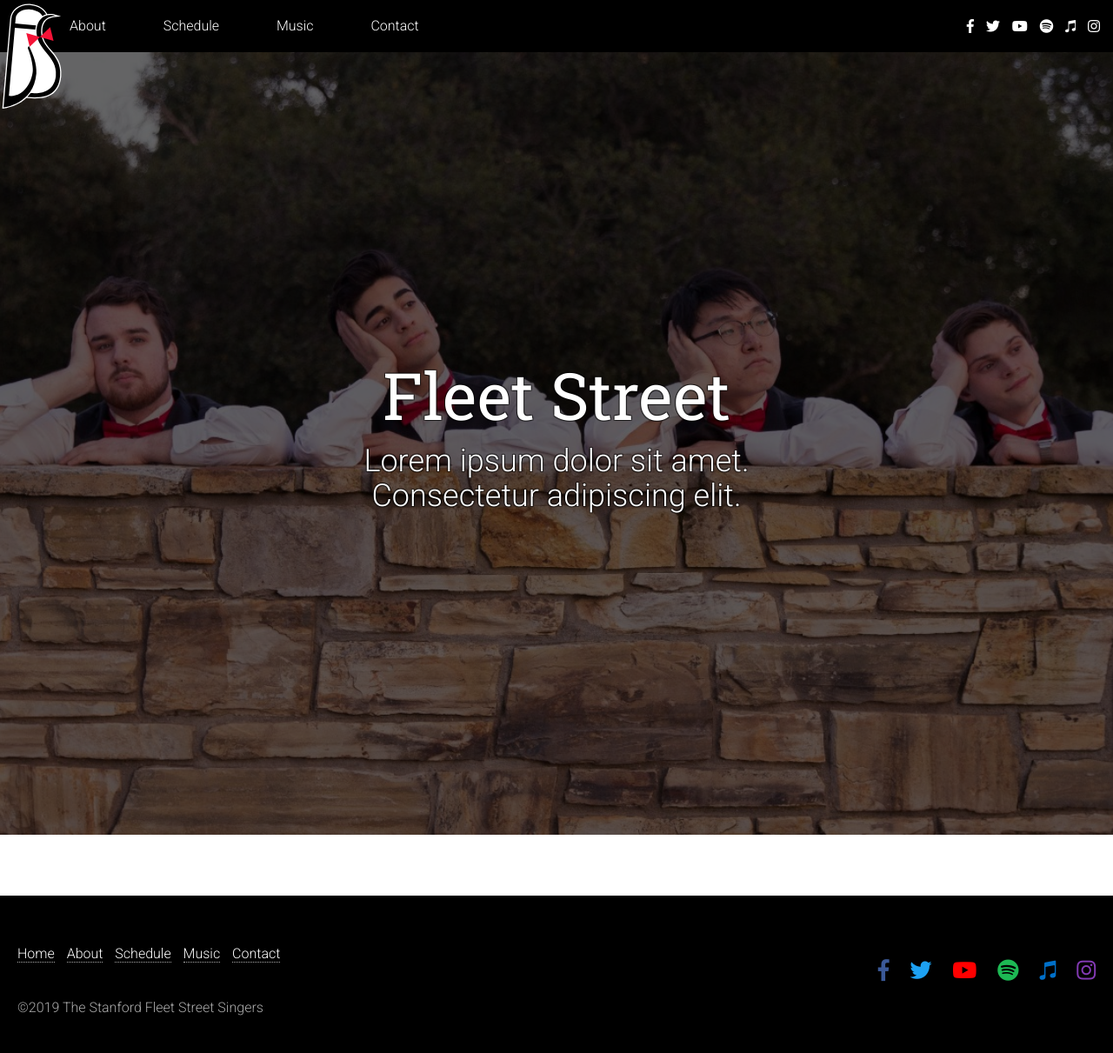
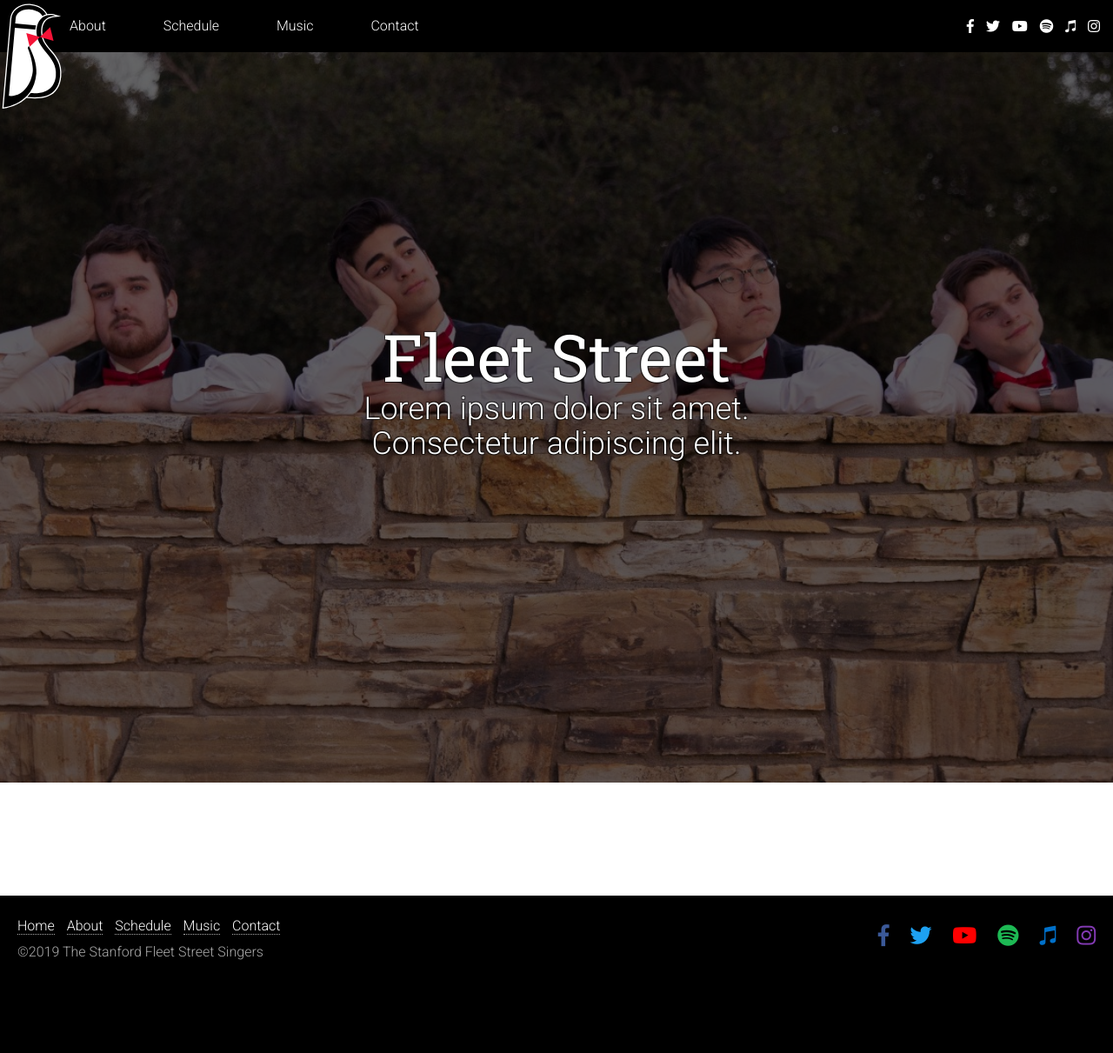
Before and after one commit to RobertAKARobin/fleetstreetsingers.github.io, a Jekyll site: the page built from index.md, in a window 1280 px wide. Shown: the whole page at 87% size. Built offline with Jekyll 4.4.1, drawn with Linux system fonts in a browser that asks for light colours; after the commit the page ends 1131 px from its top, so only the background shows below that.

Commit message:
CSS tweaks

```diff
--- a/_layouts/base.html
+++ b/_layouts/base.html
@@ -16,7 +16,7 @@
 	<link rel="apple-touch-icon" href="/assets/images/bowtie.png" type="image/png"/>
 
 	<link rel="stylesheet" href="/assets/css/styles.css" />
-	{% if jekyll.environment == "production" %}
+	{% if jekyll.environment == 'production' %}
 	<link rel="stylesheet" href="https://use.fontawesome.com/releases/v5.7.2/css/all.css" integrity="sha384-fnmOCqbTlWIlj8LyTjo7mOUStjsKC4pOpQbqyi7RrhN7udi9RwhKkMHpvLbHG9Sr" crossorigin="anonymous">
 	<link href="https://fonts.googleapis.com/css?family=Roboto+Slab:400|Roboto:300" rel="stylesheet">
 	{% else %}
--- a/_sass/base.scss
+++ b/_sass/base.scss
@@ -61,26 +61,47 @@
 	line-height:1.9em;
 	font-weight:400;
 }
+main{
+	h1,h2,h3,h4,h5,h6{
+		margin-top:2rem;
+		margin-bottom:1rem;
+	}
+	blockquote, table{
+		margin-top:2rem;
+		margin-bottom:2rem;
+	}
+	p, li, pre,
+	ul, ol{
+		margin-top:1rem;
+		margin-bottom:1rem;
+	}
+	ul, ol{
+		padding-left:$main-padding;
+
+		ul, ol{
+			padding-left:$main-padding * 2;
+		}
+	}
+	hr{
+		border-bottom:1px solid #ccc;
+	}
+	pre, code, kbd{
+		font-family:monospace;
+	}
 	h1{
 		font-family:$font-header;
-	margin-top:0.5em;
-	margin-bottom:0.5em;
 		font-weight:400;
 		font-size:75px;
 		line-height:80px;
 	}
 	h2{
 		font-family:$font-header;
-	margin-top:0.5em;
-	margin-bottom:0.5em;
 		font-weight:400;
 		font-size:48px;
 		line-height:54px;
 	}
 	h3{
 		font-family:$font-header;
-	margin-top:0.5em;
-	margin-bottom:0.5em;
 		font-weight:400;
 		color:#444;
 		border-bottom:1px solid #666;
@@ -89,53 +110,22 @@
 	}
 	h4{
 		font-family:$font-base;
-	margin-top:0.5em;
-	margin-bottom:0.5em;
 		font-weight:100;
 		font-size:36px;
 		line-height:44px;
 	}
 	h5{
 		font-family:$font-base;
-	margin-top:0.5em;
-	margin-bottom:0.5em;
+		font-weight:bold;
 		font-size:1rem;
 		border-bottom:1px solid #000;
 	}
 	h6{
 		font-family:$font-base;
-	margin-top:0.5em;
-	margin-bottom:0.5em;
 		font-weight:400;
 		font-size:1rem;
 		color:#666;
 		text-decoration:underline;
-}
-blockquote, table{
-	margin-top:2rem;
-	margin-bottom:2rem;
-}
-h1,h2,h3,h4,h5,h6{
-	margin-top:2rem;
-	margin-bottom:1rem;
-}
-p, li, pre,
-ul, ol{
-	margin-top:1rem;
-	margin-bottom:1rem;
-}
-hr{
-	border-bottom:1px solid #ccc;
-}
-pre, code, kbd{
-	font-family:monospace;
-}
-ul, ol{
-	padding-left:$main-padding;
-
-	ul, ol{
-		padding-left:$main-padding * 2;
-	}
 	}
 	li{
 		list-style-position:outside;
@@ -174,12 +164,12 @@
 	strong{
 		font-weight:bold;
 		color:#000;
-	text-shadow:1px 1px 0px #ccc;
+		text-shadow:1px 1px 0px #ddd;
 	}
 	del{
 		text-decoration:line-through;
 	}
-main a{
+	a{
 		color:$color-fs-red;
 		border-bottom:1px dotted $color-fs-red;
 		transition:color 0.2s;
@@ -222,6 +212,7 @@
 		color:#666;
 		border-left:1px solid #ccc;
 	}
+}
 
 header{
 	display:block;
@@ -234,6 +225,7 @@
 			font-size:36px;
 			line-height:40px;
 			text-align:center;
+			margin:0;
 		}
 	}
 
@@ -245,11 +237,16 @@
 		width:100%;
 		padding:0 $main-padding;
 		left:-$main-padding;
-		top:-$main-padding;
 		background-size:cover;
 		background-position:center center;
 		color:#fff;
 		@include text-outline(rgba(0,0,0,0.5));
+
+		top:-($main-padding + $menu-height);
+
+		& + *{
+			margin-top:-$menu-height;
+		}
 
 		&:before{
 			content:' ';
--- a/_sass/nav.scss
+++ b/_sass/nav.scss
@@ -18,9 +18,6 @@
 		&:hover{
 			color:$color-fs-red;
 		}
-	}
-	.nav-flex{
-		border:0;
 	}
 	.nav-social{
 		a{
@@ -149,9 +146,6 @@
 			}
 		}
 	}
-	.footer-flex{
-		border:0;
-	}
 	.footer-social{
 		a{
 			font-size:0;
```
Lines whose indentation alone changed are shown as unchanged.
